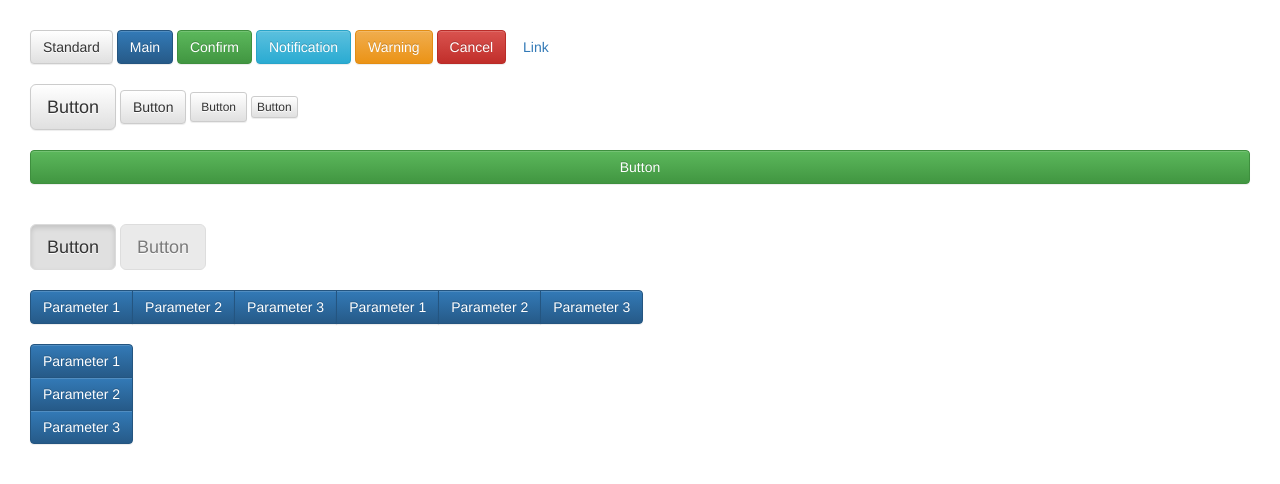
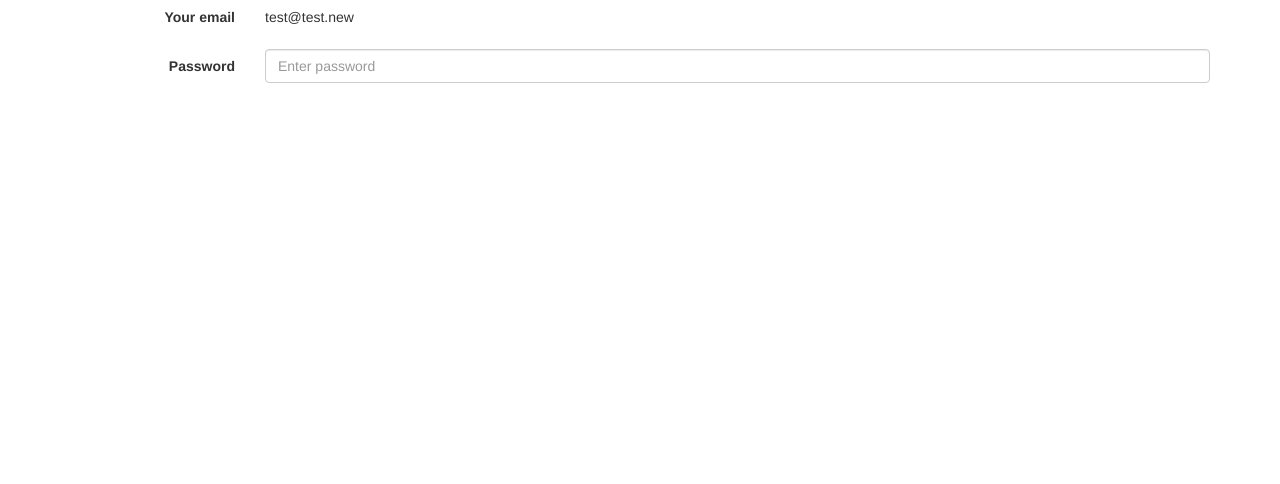
Before and after one commit to NakLab92/Bootstrap, a plain HTML site: page src/index.html in a window 1280 px wide. Drawn offline with nearby package versions, Linux system fonts and the light colour scheme.

Commit message:
Creating forms

```diff
--- a/src/index.html
+++ b/src/index.html
@@ -1,3 +1,75 @@
+<!--<!DOCTYPE html>-->
+<!--<html lang="en">-->
+<!--<head>-->
+<!--<title><title>Bootstrap (practice)</title>-->
+
+<!--&lt;!&ndash; Required meta tags &ndash;&gt;-->
+<!--<meta charset="UTF-8">-->
+<!--<meta name="viewport" content="width=device-width, initial-scale=1, shrink-to-fit=no">-->
+
+<!--&lt;!&ndash; Latest compiled and minified CSS &ndash;&gt;-->
+<!--<link rel="stylesheet" href="https://maxcdn.bootstrapcdn.com/bootstrap/3.3.7/css/bootstrap.min.css" integrity="sha384-BVYiiSIFeK1dGmJRAkycuHAHRg32OmUcww7on3RYdg4Va+PmSTsz/K68vbdEjh4u" crossorigin="anonymous">-->
+
+<!--&lt;!&ndash; Optional theme &ndash;&gt;-->
+<!--<link rel="stylesheet" href="https://maxcdn.bootstrapcdn.com/bootstrap/3.3.7/css/bootstrap-theme.min.css" integrity="sha384-rHyoN1iRsVXV4nD0JutlnGaslCJuC7uwjduW9SVrLvRYooPp2bWYgmgJQIXwl/Sp" crossorigin="anonymous">-->
+<!--</head>-->
+<!--<body>-->
+<!--<div class="container">-->
+<!--&lt;!&ndash;<form role="form" class="form-inline">&ndash;&gt;-->
+<!--<form role="form" class="form-horizontal">-->
+
+<!--&lt;!&ndash; Email &ndash;&gt;-->
+<!--<div class="form-group">-->
+<!--<label for="email" class="control-label col-md-2">Email</label>-->
+<!--<div class="col-md-10">-->
+<!--<input type="email" class="form-control" id="email" placeholder="Enter email">-->
+<!--</div>-->
+<!--&lt;!&ndash;<p class="help-block">Some clue</p>&ndash;&gt;-->
+<!--</div>-->
+
+<!--<select class="form-cont">-->
+<!--<option>1</option>-->
+<!--<option>2</option>-->
+<!--<option>3</option>-->
+<!--</select>-->
+
+<!--&lt;!&ndash; Radio buttons &ndash;&gt;-->
+<!--<div class="radio-inline">-->
+<!--<label>-->
+<!--<input type="radio" name="optionsRadios" id="radio1" value="option1" checked>-->
+<!--First element-->
+<!--</label>-->
+<!--</div>-->
+<!--<div class="radio-inline">-->
+<!--<label>-->
+<!--<input type="radio" name="optionsRadios" id="radio2" value="option2" checked>-->
+<!--Second element-->
+<!--</label>-->
+<!--</div>-->
+
+<!--&lt;!&ndash; Password &ndash;&gt;-->
+<!--<div class="form-group">-->
+<!--<label for="password" class="control-label col-md-2">Password</label>-->
+<!--<div class="col-md-10">-->
+<!--<input type="password" class="form-control" id="password" placeholder="Enter password">-->
+<!--</div>-->
+<!--</div>-->
+
+<!--&lt;!&ndash; Checkbox &ndash;&gt;-->
+<!--<div class="checkbox">-->
+<!--<label for="password">-->
+<!--<input type="checkbox">Checkbox-->
+<!--</label>-->
+<!--</div>-->
+<!--<button type="button" class="btn btn-success">Registration</button>-->
+<!--</form>-->
+<!--</div>-->
+
+<!--&lt;!&ndash; Latest compiled and minified JavaScript &ndash;&gt;-->
+<!--<script src="https://maxcdn.bootstrapcdn.com/bootstrap/3.3.7/js/bootstrap.min.js" integrity="sha384-Tc5IQib027qvyjSMfHjOMaLkfuWVxZxUPnCJA7l2mCWNIpG9mGCD8wGNIcPD7Txa" crossorigin="anonymous"></script>-->
+<!--</body>-->
+<!--</html>-->
+
 <!DOCTYPE html>
 <html lang="en">
 <head>
@@ -12,70 +84,26 @@
 
     <!-- Optional theme -->
     <link rel="stylesheet" href="https://maxcdn.bootstrapcdn.com/bootstrap/3.3.7/css/bootstrap-theme.min.css" integrity="sha384-rHyoN1iRsVXV4nD0JutlnGaslCJuC7uwjduW9SVrLvRYooPp2bWYgmgJQIXwl/Sp" crossorigin="anonymous">
-
-    <style>
-        body {
-            padding: 30px;
-        }
-    </style>
 </head>
 <body>
-    <button class="btn btn-default">Standard</button>
-    <input type="submit" class="btn btn-primary" value="Main">
-    <input type="button" class="btn btn-success" value="Confirm">
-    <a href="#" class="btn btn-info" role="button">Notification</a>
-    <button class="btn btn-warning">Warning</button>
-    <button class="btn btn-danger">Cancel</button>
-    <button class="btn btn-link">Link</button>
-    <br><br>
-    <button class="btn btn-default btn-lg">Button</button>
-    <button class="btn btn-default btn-md">Button</button>
-    <button class="btn btn-default btn-sm">Button</button>
-    <button class="btn btn-default btn-xs">Button</button>
-    <br><br>
-    <button class="btn btn-success btn-md btn-block">Button</button>
-    <br><br>
-    <button class="btn btn-default btn-lg active">Button</button>
-    <button class="btn btn-default btn-lg disabled">Button</button>
-    <br><br>
-    <!--<div class="btn-toolbar" role="toolbar">-->
-    <!--<div class="btn-group btn-group-justified">-->
-    <div class="btn-group">
-        <div class="btn-group btn-group-md" data-toggle="buttons">
-            <label class="btn btn-primary">
-                <input type="checkbox"> Parameter 1
-            </label>
-            <label class="btn btn-primary">
-                <input type="checkbox"> Parameter 2
-            </label>
-            <label class="btn btn-primary">
-                <input type="checkbox"> Parameter 3
-            </label>
-        </div>
-
-        <div class="btn-group btn-group-md" data-toggle="buttons">
-            <label class="btn btn-primary">
-                <input type="radio"> Parameter 1
-            </label>
-            <label class="btn btn-primary">
-                <input type="checkbox"> Parameter 2
-            </label>
-            <label class="btn btn-primary">
-                <input type="checkbox"> Parameter 3
-            </label>
-        </div>
-    </div>
-    <br><br>
-    <div class="btn-group-vertical btn-group-md" data-toggle="buttons">
-        <label class="btn btn-primary">
-            <input type="radio"> Parameter 1
-        </label>
-        <label class="btn btn-primary">
-            <input type="checkbox"> Parameter 2
-        </label>
-        <label class="btn btn-primary">
-            <input type="checkbox"> Parameter 3
-        </label>
+    <div class="container">
+        <form class="form-horizontal">
+            <div class="form-group">
+                <label class="col-sm-2 control-label">Your email</label>
+                <div class="col-sm-10">
+                    <p class="form-control-static">test@test.new</p>
+                </div>
+            </div>
+            <!--<div class="form-group has-error">-->
+            <!--<div class="form-group has-warning">-->
+            <!--<div class="form-group has-success">-->
+            <div class="form-group">
+                <label for="password" class="col-sm-2 control-label">Password</label>
+                <div class="col-sm-10">
+                    <input type="password" class="form-control input-xs" id="password" placeholder="Enter password">
+                </div>
+            </div>
+        </form>
     </div>
 
     <!-- Latest compiled and minified JavaScript -->
```
